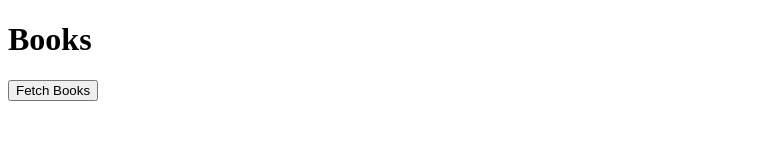
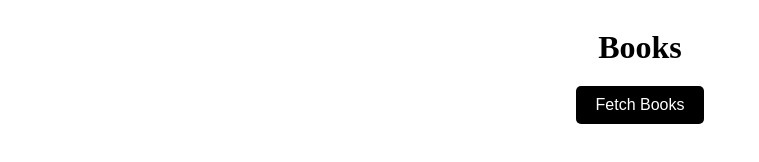
Before and after one commit to FelixLeitz/SIT725_s226145527, a website: page 5.2p/public/index.html in a window 1280 px wide. Shown: the whole page, without its empty margins (0-759 px from the left). Drawn offline with Linux system fonts and the light colour scheme.

Commit message:
feat(5.2P): add style to header-container

```diff
--- a/5.2p/public/css/styles.css
+++ b/5.2p/public/css/styles.css
@@ -0,0 +1,28 @@
+.header-container {
+    display: flex;
+    flex-direction: column;
+    align-items: center;
+    margin-bottom: 20px;
+}
+
+h1 {
+    font-size: 2rem;
+    margin-bottom: 20px;
+    text-align: center;
+}
+
+button {
+    padding: 10px 20px;
+    font-size: 1rem;
+    cursor: pointer;
+    background-color: black;
+    color: white;
+    border: none;
+    border-radius: 5px;
+    margin-bottom: 20px;
+    text-align: center;
+}
+
+button:hover {
+    background-color: #333333;
+}
--- a/5.2p/public/index.html
+++ b/5.2p/public/index.html
@@ -7,9 +7,11 @@
   <link rel="stylesheet" href="./css/styles.css" />
 </head>
 <body>
+  <div class="header-container">
+    <h1>Books</h1>
+    <button id="fetchBooksBtn">Fetch Books</button>
+  </div>
 
-  <h1>Books</h1>
-  <button id="fetchBooksBtn">Fetch Books</button>
   <div id="booksDisplay"></div>
 
   <script src="./js/scripts.js"></script>
--- a/5.2p/public/js/scripts.js
+++ b/5.2p/public/js/scripts.js
@@ -16,6 +16,8 @@ function render(items) {
         details.textContent = `${it.title} by ${it.author} (${it.year}) - ${it.genre}`;
 
         summary.textContent = it.summary;
+        summary.style.fontStyle = 'italic';
+        summary.style.marginLeft = '20px';
 
         out.appendChild(details);
         out.appendChild(summary);
```
